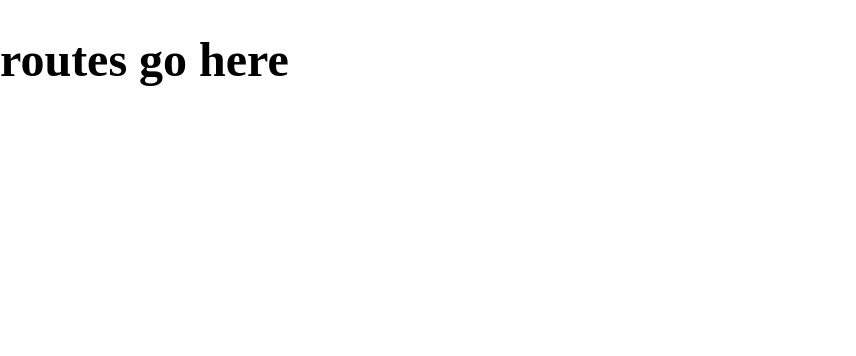
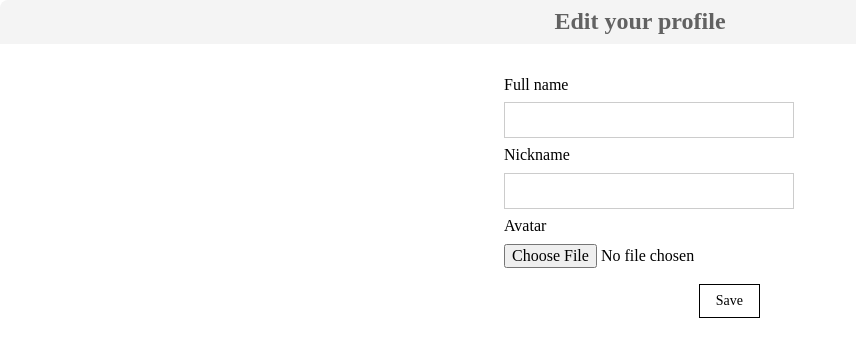
Before and after one commit to ikovic/realtime-mp-fe, a React app: page /user in a window 1280 px wide. Shown: the top 356 px of the page, without its empty margins (0-856 px from the left). Built offline with nearby package versions, Linux system fonts and the light colour scheme.

Commit message:
ui for editing profile

```diff
--- /dev/null
+++ b/src/constants/routes.js
@@ -0,0 +1 @@
+export const USER_ROUTE = '/user';
--- /dev/null
+++ b/src/routes/User/components/EditUser/index.jsx
@@ -0,0 +1,34 @@
+import React, { Component } from 'react';
+
+class EditProfile extends Component {
+  render() {
+    return (
+      <div>
+        <h1 className="f3 bg-near-white br3 br--top black-60 mv0 pv2 ph3 tc">Edit your profile</h1>
+        <div className="flex justify-center">
+          <form className="pa4 mw6">
+            <div>
+              <label className="f5 db mb2">Full name</label>
+              <input className="ba b--black-20 pa2 mb2 db w-100" />
+            </div>
+            <div>
+              <label className="f5 db mb2">Nickname</label>
+              <input className="ba b--black-20 pa2 mb2 db w-100" />
+            </div>
+            <div>
+              <label className="f5 db mb2">Avatar</label>
+              <input type="file" accept="image/*" />
+            </div>
+            <div className="flex justify-end pa3">
+              <a className="f6 link dim ba ph3 pv2 mb2 dib black">
+                Save
+              </a>
+            </div>
+          </form>
+        </div>
+      </div>
+    );
+  }
+}
+
+export default EditProfile;
--- /dev/null
+++ b/src/routes/User/index.jsx
@@ -0,0 +1,11 @@
+import React, { Component } from 'react';
+
+import EditUser from './components/EditUser';
+
+class User extends Component {
+  render() {
+    return <EditUser />;
+  }
+}
+
+export default User;
--- a/src/routes/index.jsx
+++ b/src/routes/index.jsx
@@ -1,11 +1,16 @@
 import React, { Component } from 'react';
+import { Switch, Route } from 'react-router-dom';
+
+import * as routes from '../constants/routes';
+
+import User from 'routes/User';
 
 class Routes extends Component {
   render() {
     return (
-      <div>
-        <h1 className="f1">routes go here</h1>
-      </div>
+      <Switch>
+        <Route exact path={routes.USER_ROUTE} component={User} />
+      </Switch>
     );
   }
 }
```
